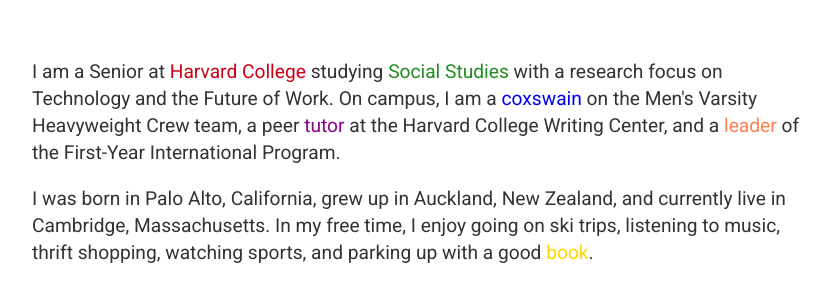
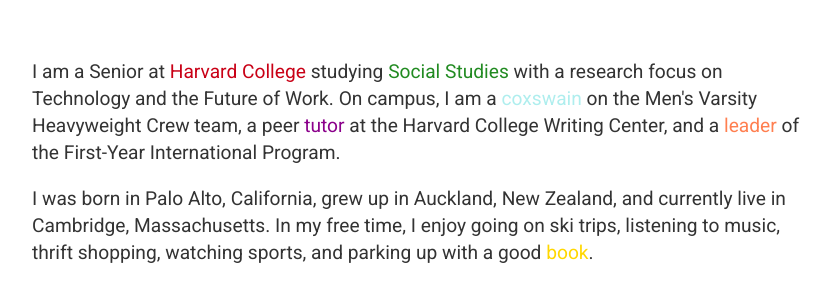
Before and after one commit to nicolas-yan/nicolas-yan.github.io, a Jekyll site: the page built from index.html, in a window 1280 px wide. Shown: the part 202-483 px from the top of the page, without its empty margins (224-1054 px from the left). Built offline with Jekyll 4.4.1, drawn with Linux system fonts in a browser that asks for light colours.

Commit message:
Update index.html

```diff
--- a/index.html
+++ b/index.html
@@ -4,7 +4,7 @@
 ---
 <div class="blurb">
 	<h1>Nicolas Yan</h1>
-	<p>I am a Senior at <a href="https://college.harvard.edu" style="color:#c90016;">Harvard College</a> studying <a href="https://socialstudies.fas.harvard.edu/" style="color:#228B22;">Social Studies</a> with a research focus on Technology and the Future of Work. On campus, I am a <a href="https://gocrimson.com/sports/mcrew-hw/2019-20/bios/yan_nicolas_y7ex style="color:#20B2AA;">coxswain</a> on the Men's Varsity Heavyweight Crew team, a peer <a href="https://writingcenter.fas.harvard.edu/" style="color:#8B008B;">tutor</a> at the Harvard College Writing Center, and a <a href="https://fip-fas.harvard.edu/nicolas-yan" style="color:#FF7F50;">leader</a> of the First-Year International Program.</p>
+	<p>I am a Senior at <a href="https://college.harvard.edu" style="color:#c90016;">Harvard College</a> studying <a href="https://socialstudies.fas.harvard.edu/" style="color:#228B22;">Social Studies</a> with a research focus on Technology and the Future of Work. On campus, I am a <a href="https://gocrimson.com/sports/mcrew-hw/2019-20/bios/yan_nicolas_y7ex" style="color:#AFEEEE;">coxswain</a> on the Men's Varsity Heavyweight Crew team, a peer <a href="https://writingcenter.fas.harvard.edu/" style="color:#8B008B;">tutor</a> at the Harvard College Writing Center, and a <a href="https://fip-fas.harvard.edu/nicolas-yan" style="color:#FF7F50;">leader</a> of the First-Year International Program.</p>
 	<p>I was born in Palo Alto, California, grew up in Auckland, New Zealand, and currently live in Cambridge, Massachusetts. In my free time, I enjoy going on ski trips, listening to music, thrift shopping, watching sports, and parking up with a good <a href="https://www.goodreads.com/user/show/44310786-nicolas-yan" style="color:#FFD700;">book</a>.</p>
 	<br>
 	<br>
```
